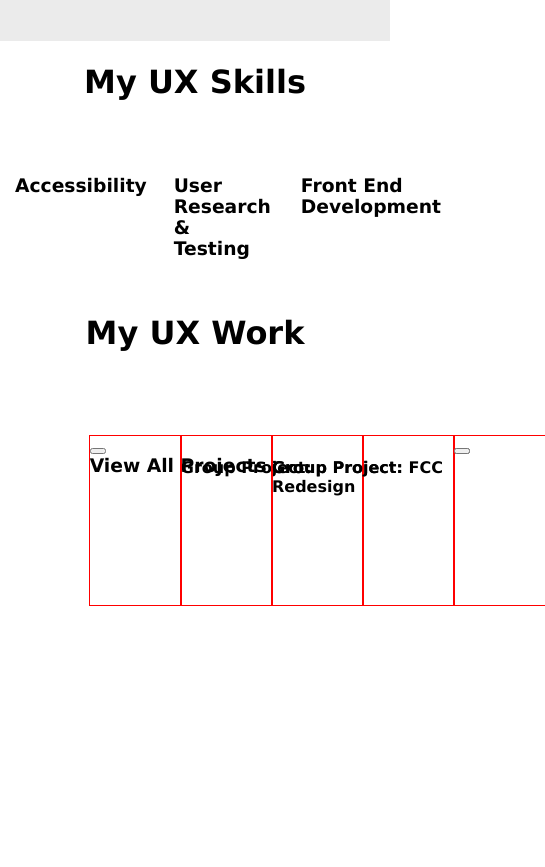
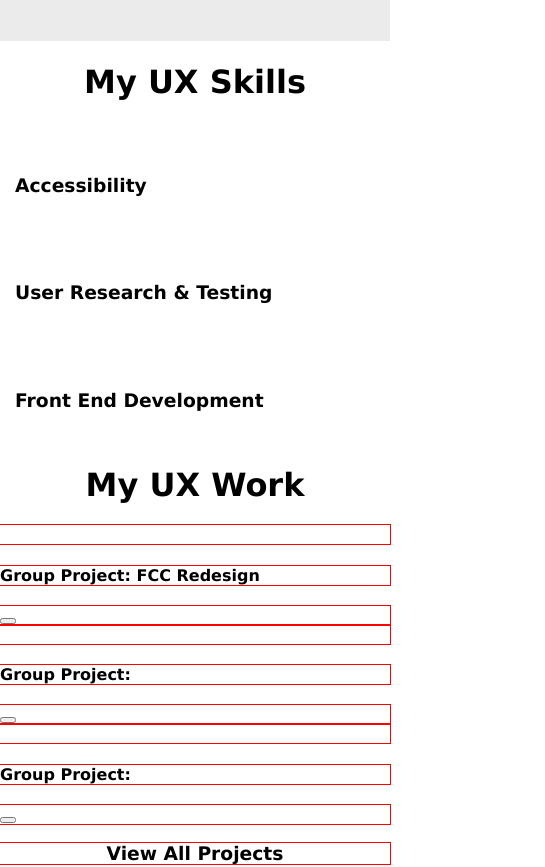
Before and after one commit to CarleeMarie/UX_UI_HW_18, a plain HTML site: page index.html in a window 390 px wide. Shown: the part 980-1847 px from the top of the page, 545 px wide, since content can reach past the window. Drawn offline with Linux system fonts and the light colour scheme.

Commit message:
tried updating grid again

```diff
--- a/css/style.css
+++ b/css/style.css
@@ -60,7 +60,7 @@ header il {
 .myWork h1 {
     text-align: center;
 }
-.workGrid {
+#workGrid {
     margin: 10vh 23vw;
     height: 80vh;
     width: 54vh;
@@ -120,6 +120,7 @@ header il {
     grid-column: 1 / 6;
     grid-row: 1 / span 1;
     outline: 1px solid red;
+    text-align: center;
 }
 
 .AboutMe h1 {
@@ -143,7 +144,24 @@ footer li {
 }
 
 @media only screen and (max-width: 600px) {
-
+    .flexContainer  {
+        display: flex;
+        flex-direction: column;
+        justify-content: space-around;
+    }
+    .flexContainer div {
+        width: 100%;
+        margin: 0 auto;
+        padding: 15px;
+    }
+    #workGrid {
+        margin: 10vh 23vw;
+        height: 80vh;
+        width: 54vh;
+        display: grid;
+        grid-template-columns: 1fr;
+        grid-template-rows: repeat(9, 1fr);
+    }
 }
 
 
```
